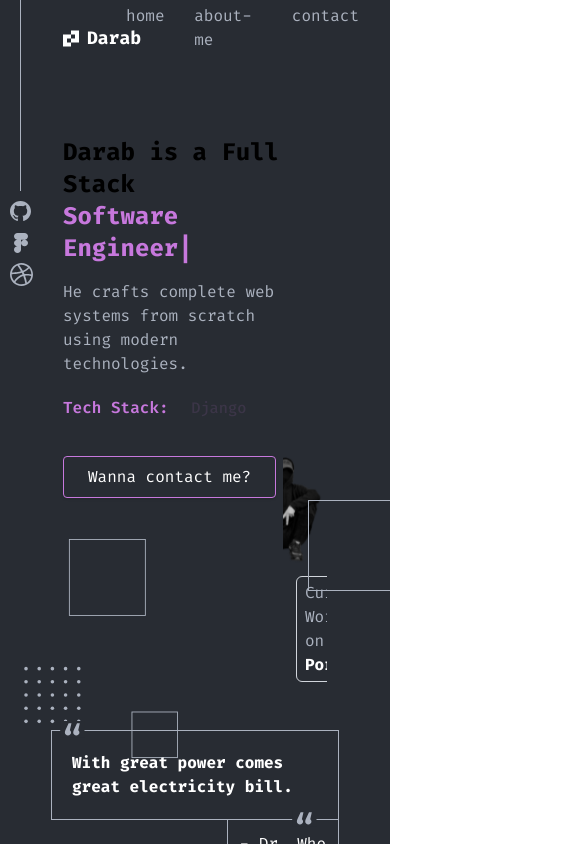
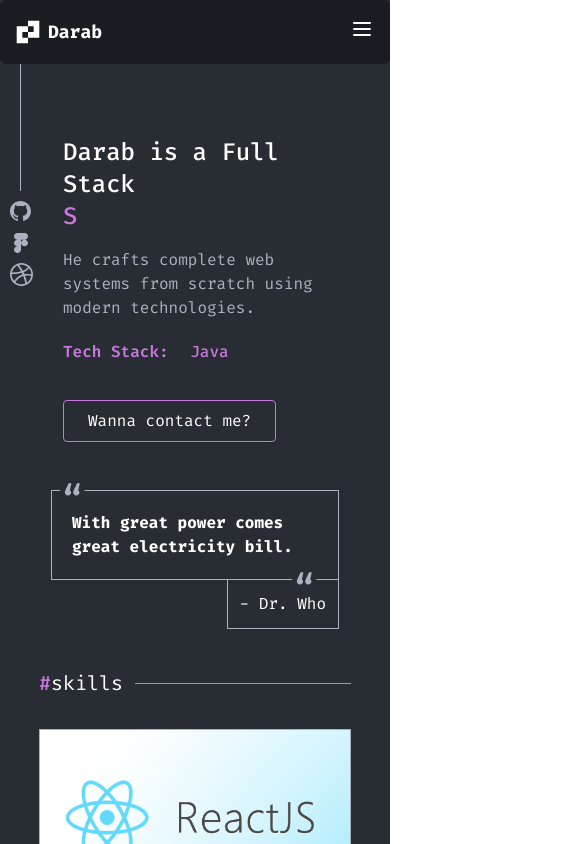
Before and after one commit to darabahmed37/darab-portfolio, a React (Vite) app: page /#/ in a window 390 px wide. Shown: the top 844 px of the page, 585 px wide, since content can reach past the window. Built offline with nearby package versions, Linux system fonts and the light colour scheme.

Commit message:
refactor Navbar and Projects components; update styles for improved responsiveness and user experience; change favicon and Open Graph image

```diff
--- a/index.html
+++ b/index.html
@@ -12,7 +12,7 @@
           name="description"/>
 
     <!-- Favicon -->
-    <link href="/vite.svg" rel="icon" type="image/svg+xml"/>
+    <link href="/assets/coder.svg" rel="icon" type="image/svg+xml"/>
 
     <!-- Open Graph / Facebook -->
     <meta content="website" property="og:type"/>
@@ -20,7 +20,7 @@
     <meta content="Darab's Portfolio" property="og:title"/>
     <meta content="Darab Ahmed's personal portfolio showcasing software development projects, skills, and experiences."
           property="og:description"/>
-    <meta content="https://darabahmed37.github.io/darab-portfolio/assets/darab.jpg" property="og:image"/>
+    <meta content="https://darabahmed37.github.io/darab-portfolio/assets/coder.svg" property="og:image"/>
 
     <!-- Styles -->
     <link href="/src/index.css" rel="stylesheet"/>
--- a/src/Components/Intro.tsx
+++ b/src/Components/Intro.tsx
@@ -45,7 +45,7 @@ const Intro = () => {
   return (
     <div className="flex w-full max-w-7xl mx-auto px-6 py-10 relative">
       <div className="left_intro flex-1 space-y-4">
-        <h2 className="text-2xl md:text-3xl font-bold">
+        <h2 className="text-2xl font-medium text-white">
           Darab is a Full Stack{" "}
           <span className="text-primary inline-block min-w-[220px] min-h-[1em]">
             <TypeAnimation
@@ -78,8 +78,8 @@ const Intro = () => {
         </a>
       </div>
 
-      <div className="right_intro flex-1 flex items-center flex-col  overflow-hidden">
-        <div className="w-full h-[80%] overflow-hidden relative">
+      <div className="right_intro flex-1 lg:flex items-center flex-col  hidden  overflow-hidden">
+        <div className="w-full h-[80%] overflow-hidden relative ">
           <img
             src={coderImage}
             alt="Coder"
--- a/src/Components/Navbar.tsx
+++ b/src/Components/Navbar.tsx
@@ -1,17 +1,93 @@
+import { useEffect, useRef, useState } from "react";
+import { AnimatePresence, motion } from "framer-motion";
 import navLogo from "@assets/nav-logo.svg";
 import { NavLink } from "react-router";
 
+const navItems = ["home", "about-me", "contact"] as const;
+
 const Navbar = () => {
+  const [menuOpen, setMenuOpen] = useState(false);
+  const [isSticky, setIsSticky] = useState(false);
+  const navRef = useRef<HTMLElement | null>(null);
+
+  const toggleMenu = () => setMenuOpen((prev) => !prev);
+
+  useEffect(() => {
+    // Scroll handler to toggle sticky state
+    const handleScroll = () => {
+      setIsSticky(window.scrollY > 0);
+    };
+
+    window.addEventListener("scroll", handleScroll);
+
+    // Initial check in case page loads scrolled
+    handleScroll();
+
+    return () => {
+      window.removeEventListener("scroll", handleScroll);
+    };
+  }, []);
+
+  // Click outside to close menu
+  useEffect(() => {
+    const handleClickOutside = (event: MouseEvent) => {
+      if (navRef.current && !navRef.current.contains(event.target as Node)) {
+        setMenuOpen(false);
+      }
+    };
+
+    document.addEventListener("mousedown", handleClickOutside);
+    return () => document.removeEventListener("mousedown", handleClickOutside);
+  }, []);
+
+  // Compose navbar classes:
+  // Sticky when scrolled OR menu open: fixed + bg color
+  // Else transparent background but still fixed at top for consistent UX
+  const navClasses = [
+    "fixed top-0 left-0 z-50 w-full px-4 py-2 rounded-md transition-colors duration-300 will-change-auto !bg-[#191c21]",
+    isSticky ? " shadow-md" : "",
+  ].join(" ");
+
   return (
-    <nav className="flex flex-row items-end justify-between px-2 py-2 bg-transparent h-12 w-4/5 mx-auto mt-3">
-      <div className="text-lg font-bold text-white flex items-center gap-2">
-        <img src={navLogo} alt="" />
-        <span>Darab</span>
-      </div>
-      <div>
-        <ul className="flex space-x-6">
-          {["home", "about-me", "contact"].map((value, index) => (
-            <li key={index}>
+    <nav ref={navRef} className={navClasses}>
+      <div className="flex justify-between items-center h-12">
+        {/* Logo */}
+        <div className="text-lg font-bold text-white flex items-center gap-2">
+          <img src={navLogo} alt="Logo" className="h-6 w-6" />
+          <span>Darab</span>
+        </div>
+
+        {/* Hamburger */}
+        <div className="md:hidden">
+          <button
+            onClick={toggleMenu}
+            className="focus:outline-none text-white"
+            aria-label="Toggle menu"
+            aria-expanded={menuOpen}
+          >
+            <svg
+              className="w-6 h-6"
+              fill="none"
+              stroke="currentColor"
+              strokeWidth={2}
+              viewBox="0 0 24 24"
+              xmlns="http://www.w3.org/2000/svg"
+            >
+              <path
+                strokeLinecap="round"
+                strokeLinejoin="round"
+                d={
+                  menuOpen ? "M6 18L18 6M6 6l12 12" : "M4 6h16M4 12h16M4 18h16"
+                }
+              />
+            </svg>
+          </button>
+        </div>
+
+        {/* Desktop Nav */}
+        <ul className="hidden md:flex space-x-6">
+          {navItems.map((value) => (
+            <li key={value}>
               <NavLink
                 to={`/${value}`}
                 className={({ isActive }) => (isActive ? "text-white" : "")}
@@ -23,6 +99,32 @@ const Navbar = () => {
           ))}
         </ul>
       </div>
+
+      {/* Mobile Dropdown */}
+      <AnimatePresence>
+        {menuOpen && (
+          <motion.ul
+            initial={{ opacity: 0, y: -10 }}
+            animate={{ opacity: 1, y: 0 }}
+            exit={{ opacity: 0, y: -10 }}
+            transition={{ duration: 0.3 }}
+            className="md:hidden mt-2 !bg-[#191c21] w-full rounded-md p-4 space-y-3"
+          >
+            {navItems.map((value) => (
+              <li key={value}>
+                <NavLink
+                  to={`/${value}`}
+                  className={({ isActive }) => (isActive ? "text-white" : "")}
+                  onClick={() => setMenuOpen(false)} // Close on click
+                >
+                  <span className="text-primary">#</span>{" "}
+                  <span className="text-gray">{value}</span>
+                </NavLink>
+              </li>
+            ))}
+          </motion.ul>
+        )}
+      </AnimatePresence>
     </nav>
   );
 };
--- a/src/Components/Projects.tsx
+++ b/src/Components/Projects.tsx
@@ -151,7 +151,7 @@ const Projects = () => {
   return (
     <div>
       <Heading title={"skills"} />
-      <div className="flex flex-wrap gap-4 justify-between">
+      <div className="flex max-w-full flex-wrap gap-4 xl:justify-between sm:justify-center">
         {promoCardData.map((cardProps, index) => (
           <div key={index}>
             <PromoCard {...cardProps} />
--- a/src/Components/PromoCard.tsx
+++ b/src/Components/PromoCard.tsx
@@ -21,7 +21,7 @@ const PromoCard = ({
 
   return (
     <>
-      <div className="border border-gray w-80 max-[1366px]:w-64 transform transition-transform duration-300 ease-in-out hover:scale-105">
+      <div className="border border-gray  max-w-80  transform transition-transform duration-300 ease-in-out hover:scale-105">
         <div className=" max-w-xl aspect-video w-full">
           <img
             src={imageSrc}
--- a/src/Pages/Home.tsx
+++ b/src/Pages/Home.tsx
@@ -20,7 +20,7 @@ const Home = () => {
       <section
         className={" mx-auto"}
         style={{
-          width: "70em",
+          maxWidth: "70em",
         }}
       >
         <Projects />
--- a/src/index.css
+++ b/src/index.css
@@ -89,6 +89,14 @@
     left: -173px;
 }
 
+
+@media (max-width: 1365px) {
+    #homeContainer:before, #space-filler {
+        display: none;
+    }
+
+}
+
 /* global.css or inside your component with <style jsx> */
 
 .react-datepicker {
```
